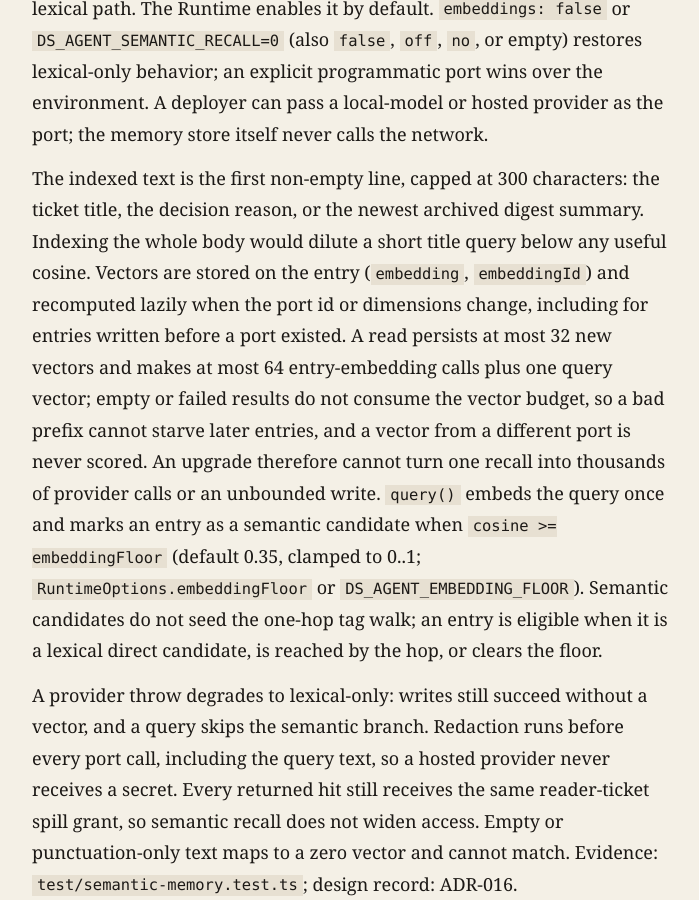
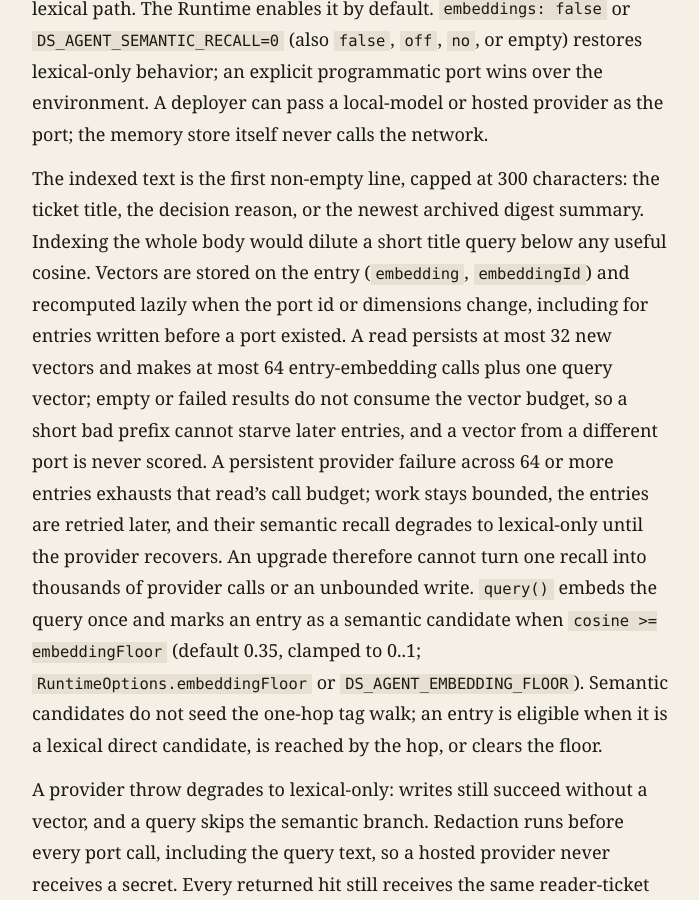
Before and after one commit to LofiSu/deepseek-super-agent, a Jekyll site: the page built from docs/MODULES.md, in a window 1280 px wide and 900 px high, scrolled down 8531 px. Shown: the whole window, without its empty margins (288-987 px from the left). Built offline with Jekyll 4.4.1, drawn with Linux system fonts in a browser that asks for light colours; our own code applies the rules of GitHub Pages for plain Markdown files.

Commit message:
docs: state the persistent provider-failure limit precisely

```diff
--- a/docs/MODULES.md
+++ b/docs/MODULES.md
@@ -271,10 +271,13 @@ cosine. Vectors are stored on the entry (`embedding`, `embeddingId`) and
 recomputed lazily when the port id or dimensions change, including for entries
 written before a port existed. A read persists at most 32 new vectors and
 makes at most 64 entry-embedding calls plus one query vector; empty or failed
-results do not consume the
-vector budget, so a bad prefix cannot starve later entries, and a vector from a
-different port is never scored. An upgrade therefore cannot turn one recall
-into thousands of provider calls or an unbounded write. `query()` embeds the
+results do not consume the vector budget, so a short bad prefix cannot starve
+later entries, and a vector from a different port is never scored. A persistent
+provider failure across 64 or more entries exhausts that read's call budget;
+work stays bounded, the entries are retried later, and their semantic recall
+degrades to lexical-only until the provider recovers. An upgrade therefore
+cannot turn one recall into thousands of provider calls or an unbounded write.
+`query()` embeds the
 query once and marks an entry as a semantic candidate when
 `cosine >= embeddingFloor` (default 0.35, clamped to 0..1;
 `RuntimeOptions.embeddingFloor` or `DS_AGENT_EMBEDDING_FLOOR`). Semantic
```
Also changed, not shown: docs/ARCHITECTURE_DECISIONS.md (+6 -3 lines).
